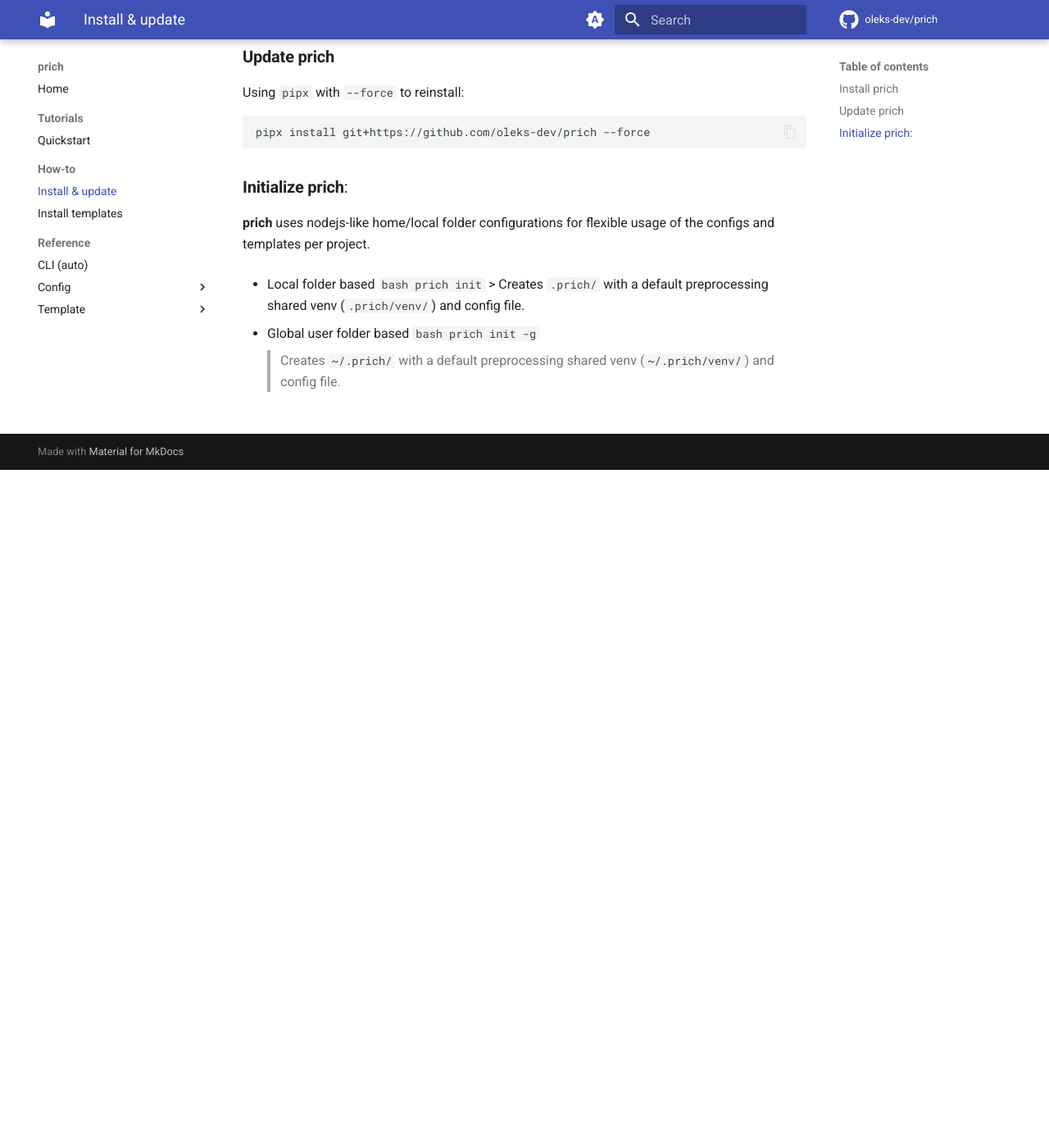
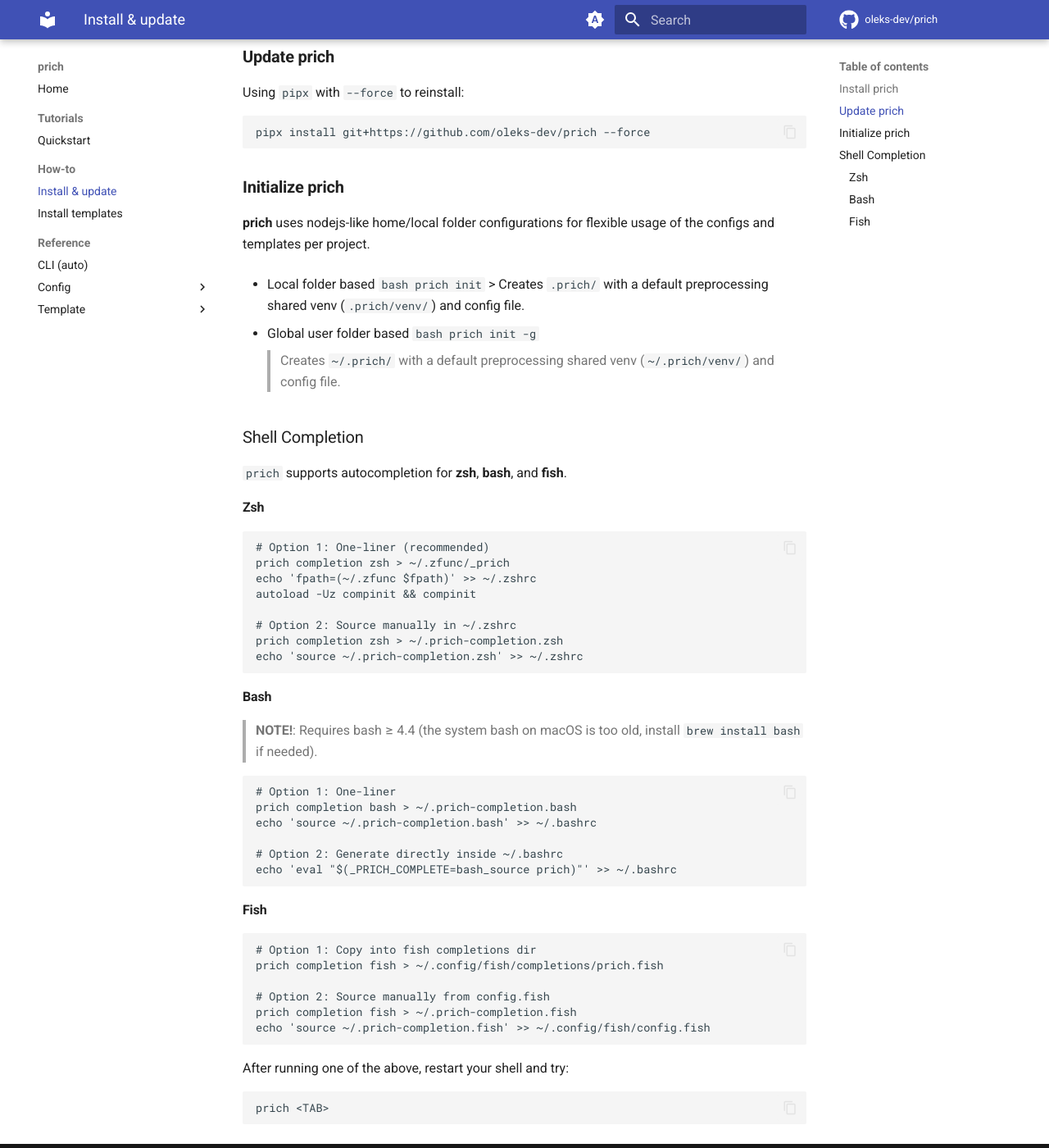
Before and after one commit to oleks-dev/prich, an MkDocs documentation site: the page built from docs/how-to/install.md, in a window 1280 px wide and 1400 px high, scrolled down 827 px. Shown: the whole window at 82% size. Built offline with MkDocs 1.6.1 and Material for MkDocs 9.7.7, drawn with Linux system fonts in a browser that asks for light colours; comment, search, counter and statistics services are not loaded.

````diff
--- a/docs/how-to/install.md
+++ b/docs/how-to/install.md
@@ -41,7 +41,7 @@ pipx install git+https://github.com/oleks-dev/prich --force
 ```
 
 
-### **Initialize prich**:
+### **Initialize prich**
 **prich** uses nodejs-like home/local folder configurations for flexible usage of the configs and templates per project.
 
    - Local folder based
@@ -56,3 +56,47 @@ pipx install git+https://github.com/oleks-dev/prich --force
        ```
 
        > Creates `~/.prich/` with a default preprocessing shared venv (`~/.prich/venv/`) and config file.
+
+
+### Shell Completion
+`prich` supports autocompletion for **zsh**, **bash**, and **fish**.
+
+#### Zsh
+```bash
+# Option 1: One-liner (recommended)
+prich completion zsh > ~/.zfunc/_prich
+echo 'fpath=(~/.zfunc $fpath)' >> ~/.zshrc
+autoload -Uz compinit && compinit
+
+# Option 2: Source manually in ~/.zshrc
+prich completion zsh > ~/.prich-completion.zsh
+echo 'source ~/.prich-completion.zsh' >> ~/.zshrc
+```
+
+#### Bash
+> **NOTE!**: Requires bash ≥ 4.4 (the system bash on macOS is too old,
+install `brew install bash` if needed).
+
+```bash
+# Option 1: One-liner
+prich completion bash > ~/.prich-completion.bash
+echo 'source ~/.prich-completion.bash' >> ~/.bashrc
+
+# Option 2: Generate directly inside ~/.bashrc
+echo 'eval "$(_PRICH_COMPLETE=bash_source prich)"' >> ~/.bashrc
+```
+
+#### Fish
+```bash
+# Option 1: Copy into fish completions dir
+prich completion fish > ~/.config/fish/completions/prich.fish
+
+# Option 2: Source manually from config.fish
+prich completion fish > ~/.prich-completion.fish
+echo 'source ~/.prich-completion.fish' >> ~/.config/fish/config.fish
+```
+
+After running one of the above, restart your shell and try:
+```bash
+prich <TAB>
+```
````
Also changed, not shown: README.md (+4 -89 lines), 2 other files.
